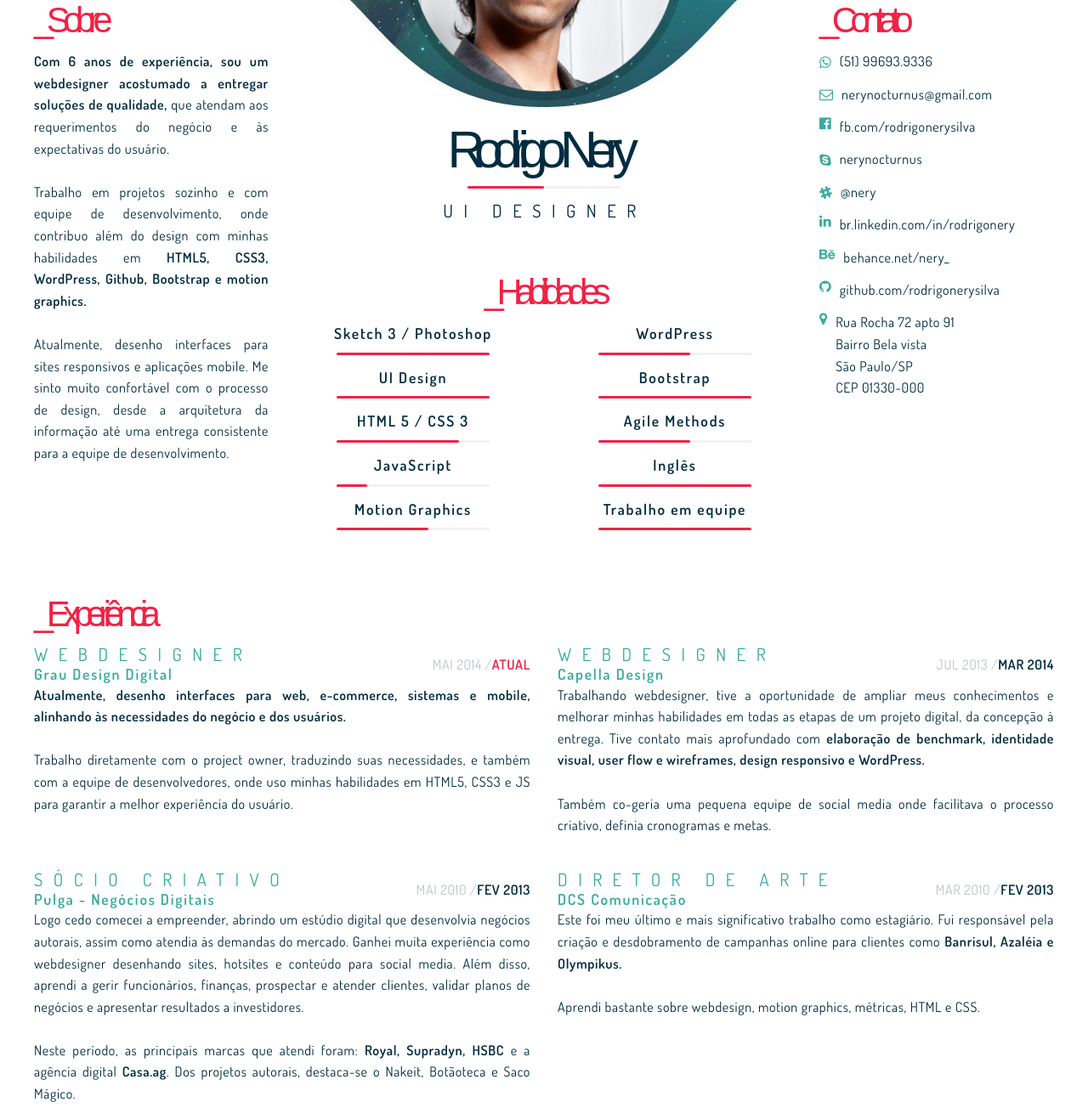
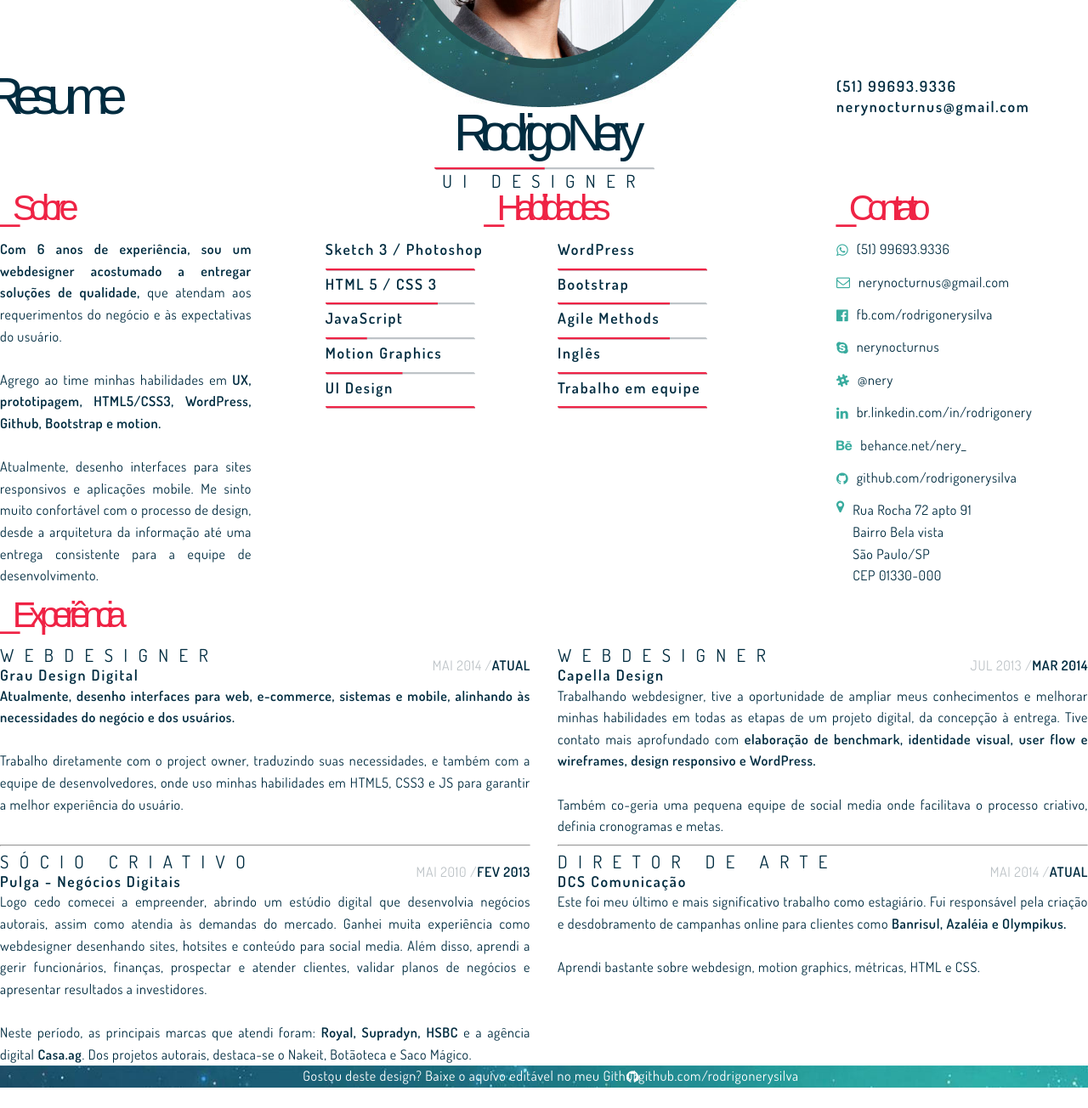
Before and after one commit to rodrigonerysilva/rodrigonery, a plain HTML site: page index.html in a window 1280 px wide. Shown: the part 254-1558 px from the top of the page at 85% size. After the commit the page ends 1534 px from the top, so only its background shows below. Drawn offline with nearby package versions, Linux system fonts and the light colour scheme; a script that the page names is missing.

Commit message:
Update index.html

```diff
--- a/index.html
+++ b/index.html
@@ -9,91 +9,87 @@
 	<link rel="stylesheet" type="text/css" href="css/flexboxgrid.min.css">
 	<link rel="stylesheet" type="text/css" href="css/style.css">
 	<link href="https://fonts.googleapis.com/css?family=Dosis:400,600" rel="stylesheet">
-		<meta name="viewport" content="width=device-width, initial-scale=1">
 </head>
 <body>
-		<div class="bg-header"></div>
-		<header class="container-fluid">
-			<div class="row center-xs between-sm info-header">
-				<div class="resume">
+	<div class="bg_header"></div>
+	<header>
+		<div class="center-xs avatar_nery">
+			<img src="img/avatar_nery.png">
+		</div>
+		<div class="wrap row topo between-xs middle-xs">
+			<div class="white">
 				<h1>Resume</h1>
 			</div>
-				<div class="center-xs end-sm">
+			<div class="white info_topo col-sm-3 start-xs">
+				<h4>(51) 99693.9336</h4>
 				<h4>nerynocturnus@gmail.com</h4>
-					<h4>(11) 97481-7228</h4>
 			</div>
 		</div>
-			<div class="row center-xs avatar-nery">
-				<img src="img/avatar_nery.png">
+	</header>
+	<main class="wrap">
+		<div class="center-xs nome_nery">
+			<h1>Rodrigo Nery</h1>
+			<img class="hr_topo" src="img/hr_topo.jpg">
+			<h3>UI Designer</h3>
 		</div>
-		</header>
-		<main class="container-fluid">
-			<div class="row center-xs name mobile-style">
-				<h1 class="name-space-a">Rodrigo Nery</h1>
-				<div>
-					<progress class="name-space-b" value="50" max="100"></progress>
-				</div>
-				<h3 class="name-space-c">UI Designer</h3>
-			</div>
-			<div class="row">
-				<div class="center-xs start-md mobile-style col-sm-12 col-md-3 desktop-fix">
+		<div class="row between-xs">
+			<div class="sobre col-xs-12 col-sm-3">
 				<h2>_Sobre</h2>
 				<p><span class="p_bold">Com 6 anos de experiência, sou um webdesigner acostumado a entregar soluções de qualidade,</span> que atendam aos requerimentos do negócio e às expectativas do usuário.<br><br>
-					Trabalho em projetos sozinho e com equipe de desenvolvimento, onde contribuo além do design com minhas habilidades em <span class="p_bold">HTML5, CSS3, WordPress, Github, Bootstrap e motion graphics.</span><br><br>
+				Agrego ao time minhas habilidades em <span class="p_bold">UX, prototipagem, HTML5/CSS3, WordPress, Github, Bootstrap e motion.</span><br><br>
 				Atualmente, desenho interfaces para sites responsivos e aplicações mobile. Me sinto muito confortável com o processo de design, desde a arquitetura da informação até uma entrega consistente para a equipe de desenvolvimento.</p>
 			</div>
-				<div class="mobile-style col-xs-12 col-md-6">
+			<div class="habilidades col-xs-12 col-sm-5">
 				<h2 class="center-xs">_Habilidades</h2>
 				<ul class="row">
-						<div class="col-xs center-xs">
+					<div class="col-xs habilidades-list">
 						<li><h4>Sketch 3 / Photoshop</h4></li>
-							<progress class="habilidade-progress" value="100" max="100"></progress>
+						<img src="img/bar-1.jpg">
+						<li><h4>HTML 5 / CSS 3</h4></li>
+						<img src="img/bar-2.jpg">
+						<li><h4>JavaScript</h4></li>
+						<img src="img/bar-4.jpg">
+						<li><h4>Motion Graphics</h4></li>
+						<img src="img/bar-3.jpg">
 						<li><h4>UI Design</h4></li>
-							<progress class="habilidade-progress" value="100" max="100"></progress>
-							<li><h4>HTML 5 / CSS 3</h4></li>
-							<progress class="habilidade-progress" value="80" max="100"></progress>
-							<li><h4>JavaScript</h4></li>
-							<progress class="habilidade-progress" value="20" max="100"></progress>
-							<li><h4>Motion Graphics</h4></li>
-							<progress class="habilidade-progress" value="60" max="100"></progress>
+						<img src="img/bar-1.jpg">
 					</div>
-						<div class="col-xs center-xs">
+					<div class="col-xs habilidades-list">
 						<li><h4>WordPress</h4></li>
-							<progress class="habilidade-progress" value="60" max="100"></progress>
+						<img src="img/bar-1.jpg">
 						<li><h4>Bootstrap</h4></li>
-							<progress class="habilidade-progress" value="100" max="100"></progress>
+						<img src="img/bar-2.jpg">
 						<li><h4>Agile Methods</h4></li>
-							<progress class="habilidade-progress" value="60" max="100"></progress>
+						<img src="img/bar-2.jpg">
 						<li><h4>Inglês</h4></li>
-							<progress class="habilidade-progress" value="100" max="100"></progress>
+						<img src="img/bar-1.jpg">
 						<li><h4>Trabalho em equipe</h4></li>
-							<progress class="habilidade-progress" value="100" max="100"></progress>
-						</div>
+						<img src="img/bar-1.jpg">
+					<div class="col-xs">
 				</ul>
 			</div>
-				<div class="center-xs mobile-style col-xs-12 col-md-3 desktop-fix">
-					<h2 class="center-xs start-md">_Contato</h2>
-					<ul class="row contato">
-						<div class="center-xs col-xs">
-							<li class="start-md">
+			<div class="contato col-xs-12 col-sm-3">
+				<h2>_Contato</h2>
+				<ul>
+					<li class="middle-xs">
 						<i class="fa fa-whatsapp"></i>
-								<p class="center-xs">(51) 99693.9336</p>
+						<p>(51) 99693.9336</p>
 					</li>
-							<li class="start-md">
+					<li class="middle-xs">
 						<i class="fa fa-envelope-o"></i>
-								<p class="center-xs">nerynocturnus@gmail.com</p>
+						<p>nerynocturnus@gmail.com</p>
 					</li>
-							<li class="start-md">
-								<a href="http://facebook.com.br/rodrigonerysilva" target="blank">
+					<li>
+						<a href="http://facebook.com.br/rodrigonerysilva" target="blank" class="middle-xs">
 							<i class="fa fa-facebook-official"></i>
-									<p class="center-xs">fb.com/rodrigonerysilva</p>
+							<p>fb.com/rodrigonerysilva</p>
 						</a>
 					</li>
-							<li class="start-md">
+					<li class="middle-xs">
 						<i class="fa fa-skype"></i>
-								<p class="center-xs">nerynocturnus</p>
+						<p>nerynocturnus</p>
 						<script type="text/javascript" src="https://secure.skypeassets.com/i/scom/js/skype-uri.js"></script>
-								<!-- <div id="SkypeButton_Call_nerynocturnus_1">
+						<div id="SkypeButton_Call_nerynocturnus_1">
 							<script type="text/javascript">
 							Skype.ui({
 							"name": "call",
@@ -101,103 +97,111 @@
 							"participants": ["nerynocturnus"]
 							});
 							</script>
-								</div> -->
+						</div>
 					</li>
-							<li class="start-md">
+					<li class="middle-xs">
 						<i class="fa fa-slack"></i>
-								<p class="center-xs">@nery</p>
+						<p>@nery</p>
 					</li>
-						</div>
-						<div class="center-xs col-xs">
-							<li class="start-md">
-								<a href="https://www.linkedin.com/in/rodrigonery" target="blank">
+				</ul>
+				<ul>
+					<li>
+						<a href="https://www.linkedin.com/in/rodrigonery" target="blank" class="middle-xs">
 							<i class="fa fa-linkedin"></i>
-									<p class="center-xs">br.linkedin.com/in/rodrigonery</p>
+							<p>br.linkedin.com/in/rodrigonery</p>
 						</a>
 					</li>
-							<li class="start-md">
-								<a href="https://www.behance.net/nery_" target="blank">
+					<li>
+						<a href="https://www.behance.net/nery_" target="blank" class="middle-xs">
 							<i class="fa fa-behance"></i>
-									<p class="center-xs">behance.net/nery_</p>
+							<p>behance.net/nery_</p>
 						</a>
 					</li>
-							<li class="start-md">
-								<a href="https://github.com/rodrigonerysilva" target="blank">
+					<li>
+						<a href="https://github.com/rodrigonerysilva" target="blank" class="middle-xs">
 							<i class="fa fa-github"></i>
-									<p class="center-xs">github.com/rodrigonerysilva</p>
+							<p>github.com/rodrigonerysilva</p>
 						</a>
 					</li>
-							<li class="start-md">
+				</ul>
+				<ul>
+					<li>
 						<a href="https://www.google.com.uy/maps/place/Condom%C3%ADnio+Edif%C3%ADcio+Rocha+Par+-+R.+Rocha,+72+-+Bela+Vista,+S%C3%A3o+Paulo+-+SP,+Brazil/data=!4m2!3m1!1s0x94ce59b5bc174135:0x71a82990ee6a3726?sa=X&ved=0ahUKEwiLpuDr9pfRAhXGW5AKHSkTDHsQ8gEIFzAA" target="blank">
 						<i class="fa fa-map-marker"></i>
-								<p class="center-xs start-md">Rua Rocha 72 apto 91<br>Bairro Bela vista<br>São Paulo/SP<br>CEP 01330-000</p>
+						<p>Rua Rocha 72 apto 91<br>Bairro Bela vista<br>São Paulo/SP<br>CEP 01330-000</p>
 						</a>
 					</li>
-						</div>
 				</ul>
 			</div>
 		</div>
-			<div class="mobile-style">
-				<h2 class="center-xs start-sm">_Experiência</h2>
+		<div class="experiencia">
+			<h2>_Experiência</h2>
 			<div class="row">
-					<div class="col-sm-12 col-md-6 experiencia-bloco">
-						<div class="row">
-							<div class="center-xs col-xs-12 start-sm col-sm-8">
+				<div class="experiencia-style col-sm-6 col-xs-12">
+					<div class="row between-xs">
+						<div class="col-xs-12 col-sm-8">
 							<h3>Webdesigner</h3>
 							<h4>Grau Design Digital</h4>
 						</div>
 						<div class="col-xs-12 col-sm-4">
-								<p class="center-xs end-sm date"><spam class="first-date">Mai 2014 /</spam><spam class="current-date">Atual</spam></p>
+							<p class="end-xs date"><spam class="first-date">Mai 2014 /</spam><spam class="last-date">Atual</spam></p>
 						</div>
 					</div>
 					<p><spam class="p_bold">Atualmente, desenho interfaces para web, e-commerce, sistemas e mobile, alinhando às necessidades do negócio e dos usuários.</spam><br><br>Trabalho diretamente com o project owner, traduzindo suas necessidades, e também com a equipe de desenvolvedores, onde uso minhas habilidades em HTML5, CSS3 e JS para garantir a melhor experiência do usuário.</p>
 				</div>
-					<div class="col-sm-12 col-md-6 experiencia-bloco">
-						<div class="row">
-							<div class="center-xs col-xs-12 start-sm col-sm-8">
+				<div class="experiencia-style col-sm-6 col-xs-12">
+					<div class="row between-xs">
+						<div class="col-xs-12 col-sm-8">
 							<h3>Webdesigner</h3>
 							<h4>Capella Design</h4>
 						</div>
 						<div class="col-xs-12 col-sm-4">
-								<p class="center-xs end-sm date"><spam class="first-date">Jul 2013 /</spam><spam class="last-date">Mar 2014</spam></p>
+							<p class="end-xs date"><spam class="first-date">Jul 2013 /</spam><spam class="last-date">Mar 2014</spam></p>
 						</div>
 					</div>
 					<p>Trabalhando webdesigner, tive a oportunidade de ampliar meus conhecimentos e melhorar minhas habilidades em todas as etapas de um projeto digital, da concepção à entrega. Tive contato mais aprofundado com <spam class="p_bold">elaboração de benchmark, identidade visual, user flow e wireframes, design responsivo e WordPress.</spam><br><br>Também co-geria uma pequena equipe de <spam class="p_italic">social media</spam> onde facilitava o processo criativo, definia cronogramas e metas.</p>
 				</div>
-					<div class="col-sm-12 col-md-6 experiencia-bloco">
+			</div>
 			<div class="row">
-							<div class="center-xs col-xs-12 start-sm col-sm-8">
+				<div class="experiencia-style col-sm-6 col-xs-12">
+				<hr class="hr_experiencia">
+					<div class="row between-xs">
+						<div class="col-xs-12 col-sm-8">
 							<h3>Sócio criativo</h3>
 							<h4>Pulga - Negócios Digitais</h4>
 						</div>
 						<div class="col-xs-12 col-sm-4">
-								<p class="center-xs end-sm date"><spam class="first-date">Mai 2010 /</spam><spam class="last-date">Fev 2013</spam></p>
+							<p class="end-xs date"><spam class="first-date">Mai 2010 /</spam><spam class="last-date">Fev 2013</spam></p>
 						</div>
 					</div>
 					<p>Logo cedo comecei a empreender, abrindo um estúdio digital que desenvolvia negócios autorais, assim como atendia às demandas do mercado. Ganhei muita experiência como webdesigner desenhando sites, hotsites e conteúdo para social media. Além disso, aprendi a gerir funcionários, finanças, prospectar e atender clientes, validar planos de negócios e apresentar resultados a investidores.<br><br>Neste período, as principais marcas que atendi foram: <spam class="p_bold">Royal, Supradyn, HSBC</spam> e a agência digital <spam class="p_bold">Casa.ag</spam>. Dos projetos autorais, destaca-se o Nakeit, Botãoteca e Saco Mágico.</p>
 				</div>
-					<div class="col-sm-12 col-md-6 experiencia-bloco">
-						<div class="row">
-							<div class="center-xs col-xs-12 start-sm col-sm-8">
+				<div class="experiencia-style col-sm-6 col-xs-12">
+				<hr class="hr_experiencia">
+					<div class="row between-xs">
+						<div class="col-xs-12 col-sm-8">
 							<h3>Diretor de Arte</h3>
 							<h4>DCS Comunicação</h4>
 						</div>
 						<div class="col-xs-12 col-sm-4">
-								<p class="center-xs end-sm date"><spam class="first-date">Mar 2010 /</spam><spam class="last-date">Fev 2013</spam></p>
+							<p class="end-xs date"><spam class="first-date">Mai 2014 /</spam><spam class="last-date">Atual</spam></p>
 						</div>
 					</div>
 					<p>Este foi meu último e mais significativo trabalho como estagiário. Fui responsável pela criação e desdobramento de campanhas online para clientes como <spam class="p_bold">Banrisul, Azaléia e Olympikus.</spam><br><br>Aprendi bastante sobre webdesign, motion graphics, métricas, HTML e CSS.</p>
 				</div>
 			</div>
+		</div>
 	</main>
 	<footer>
-			<div class="container-fluid center-xs footer-content">
-				<p class="upper center-xs">Gostou deste design? Baixe o aquivo editável no meu Github</p>
-				<a href="https://github.com/rodrigonerysilva/rodrigonery" class="middle-xs center-xs">
+		<div class="row behance center-xs middle-xs">
+			<p>Gostou deste design? Baixe o aquivo editável no meu Github</p>
+			<a href="https://github.com/rodrigonerysilva/curriculo" class="row middle-xs">
 				<i class="fa fa-github"></i>
-					<p class="center-xs">github.com/rodrigonerysilva</p>
+				<p>github.com/rodrigonerysilva</p>
 			</a>
 			</div>
+		</div>
+
 	</footer>
 </body>
 </html>
```
Lines whose indentation alone changed are shown as unchanged.
